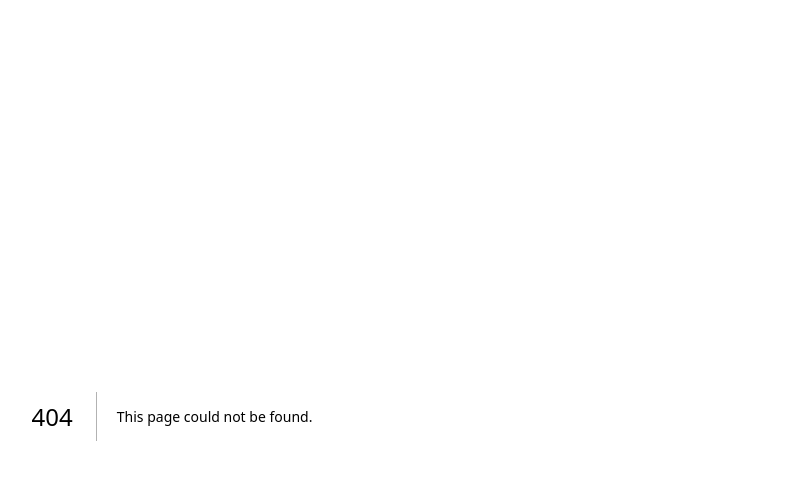
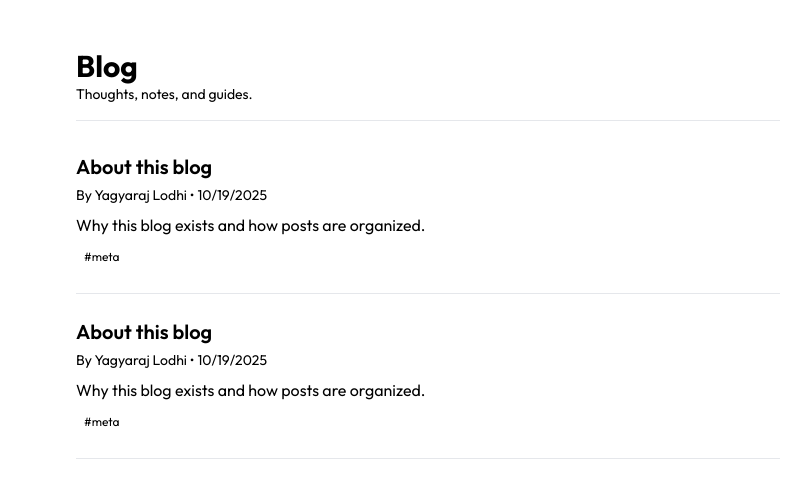
Before and after one commit to yagyaraj234/yagyaraj-portfolio, a Next.js app: page /blog in a window 1280 px wide. Before the commit this address had no page. Shown: the top 498 px of the page, without its empty margins (212-1023 px from the left). Built offline with nearby package versions, Linux system fonts and the light colour scheme.

Commit message:
Add blog layout and index page components
- Created a new BlogLayout component for consistent styling across blog pages.
- Implemented BlogIndexPage to dynamically load and display blog posts from markdown files.
- Introduced utility functions to retrieve post metadata and slugs for rendering.

```diff
--- /dev/null
+++ b/src/app/blog/layout.tsx
@@ -0,0 +1,22 @@
+// app/blog/layout.tsx
+import React from "react";
+// If using Tailwind + typography, ensure plugin installed and configured:
+// className="prose dark:prose-invert prose-headings:mt-8"
+
+export default function BlogLayout({
+  children,
+}: {
+  children: React.ReactNode;
+}) {
+  return (
+    <div className="mx-auto max-w-3xl px-4 py-8">
+      <header className="mb-8 border-b pb-4">
+        <h1 className="text-3xl font-bold">Blog</h1>
+        <p className="text-sm text-muted-foreground">
+          Thoughts, notes, and guides.
+        </p>
+      </header>
+      <main className="prose dark:prose-invert">{children}</main>
+    </div>
+  );
+}
--- /dev/null
+++ b/src/app/blog/page.tsx
@@ -0,0 +1,100 @@
+// app/blog/page.tsx
+import fs from "node:fs";
+import path from "node:path";
+import Link from "next/link";
+
+type PostMeta = {
+  title: string;
+  author?: string;
+  date?: string; // ISO date
+  tags?: string[];
+  summary?: string;
+};
+
+type PostIndexItem = {
+  slug: string;
+  metadata: PostMeta;
+};
+
+console.log(
+  "content directory",
+  path.join(process.cwd(), "content"),
+  process.cwd()
+);
+const POSTS_DIR = path.join(process.cwd(), "src", "content");
+
+// Utility: get all .mdx files as slugs
+function getAllPostSlugs(): string[] {
+  const files = fs.readdirSync(POSTS_DIR);
+  return files
+    .filter((f) => f.endsWith(".mdx") || f.endsWith(".md"))
+    .map((f) => f.replace(/\.mdx$|.md$/, ""));
+}
+
+// Dynamically import each MDX file and read exported `metadata`
+async function readPosts(): Promise<PostIndexItem[]> {
+  const slugs = getAllPostSlugs();
+  const posts = await Promise.all(
+    slugs.map(async (slug) => {
+      const mod = await import(`@/content/${slug}.mdx`);
+      const metadata: PostMeta = mod.metadata ?? { title: slug };
+      return { slug, metadata };
+    })
+  );
+
+  // Sort by date desc if present
+  posts.sort((a, b) => {
+    const ad = a.metadata.date ? Date.parse(a.metadata.date) : 0;
+    const bd = b.metadata.date ? Date.parse(b.metadata.date) : 0;
+    return bd - ad;
+  });
+
+  return posts;
+}
+
+export const dynamic = "force-static"; // list can be built at build-time; adjust if posts change often
+
+export default async function BlogIndexPage() {
+  const posts = await readPosts();
+
+  return (
+    <div>
+      {posts.length === 0 ? (
+        <p>No posts yet.</p>
+      ) : (
+        <ul className="not-prose space-y-6">
+          {posts.map(({ slug, metadata }) => (
+            <li key={slug} className="border-b pb-6">
+              <h2 className="text-xl font-semibold">
+                <Link href={`/blog/${slug}`} className="hover:underline">
+                  {metadata.title}
+                </Link>
+              </h2>
+              <div className="mt-1 text-sm text-muted-foreground">
+                {metadata.author ? <span>By {metadata.author}</span> : null}
+                {metadata.date ? (
+                  <span> • {new Date(metadata.date).toLocaleDateString()}</span>
+                ) : null}
+              </div>
+              {metadata.summary ? (
+                <p className="mt-2">{metadata.summary}</p>
+              ) : null}
+              {metadata.tags && metadata.tags.length > 0 ? (
+                <div className="mt-2 flex flex-wrap gap-2">
+                  {metadata.tags.map((t) => (
+                    <span
+                      key={t}
+                      className="rounded bg-muted px-2 py-1 text-xs text-muted-foreground"
+                    >
+                      #{t}
+                    </span>
+                  ))}
+                </div>
+              ) : null}
+            </li>
+          ))}
+        </ul>
+      )}
+    </div>
+  );
+}
--- a/src/content/hello.mdx
+++ b/src/content/hello.mdx
@@ -1 +1,9 @@
+export const metadata = {
+  title: "About this blog",
+  author: "Yagyaraj Lodhi",
+  date: "2025-10-19",
+  tags: ["meta"],
+  summary: "Why this blog exists and how posts are organized.",
+};
+
 ## Hello
--- a/src/content/what-is-ppr-in-nextjs.mdx
+++ b/src/content/what-is-ppr-in-nextjs.mdx
@@ -1 +1,9 @@
+export const metadata = {
+  title: "About this blog",
+  author: "Yagyaraj Lodhi",
+  date: "2025-10-19",
+  tags: ["meta"],
+  summary: "Why this blog exists and how posts are organized.",
+};
+
 ## Hey i'm raj you friend
```
